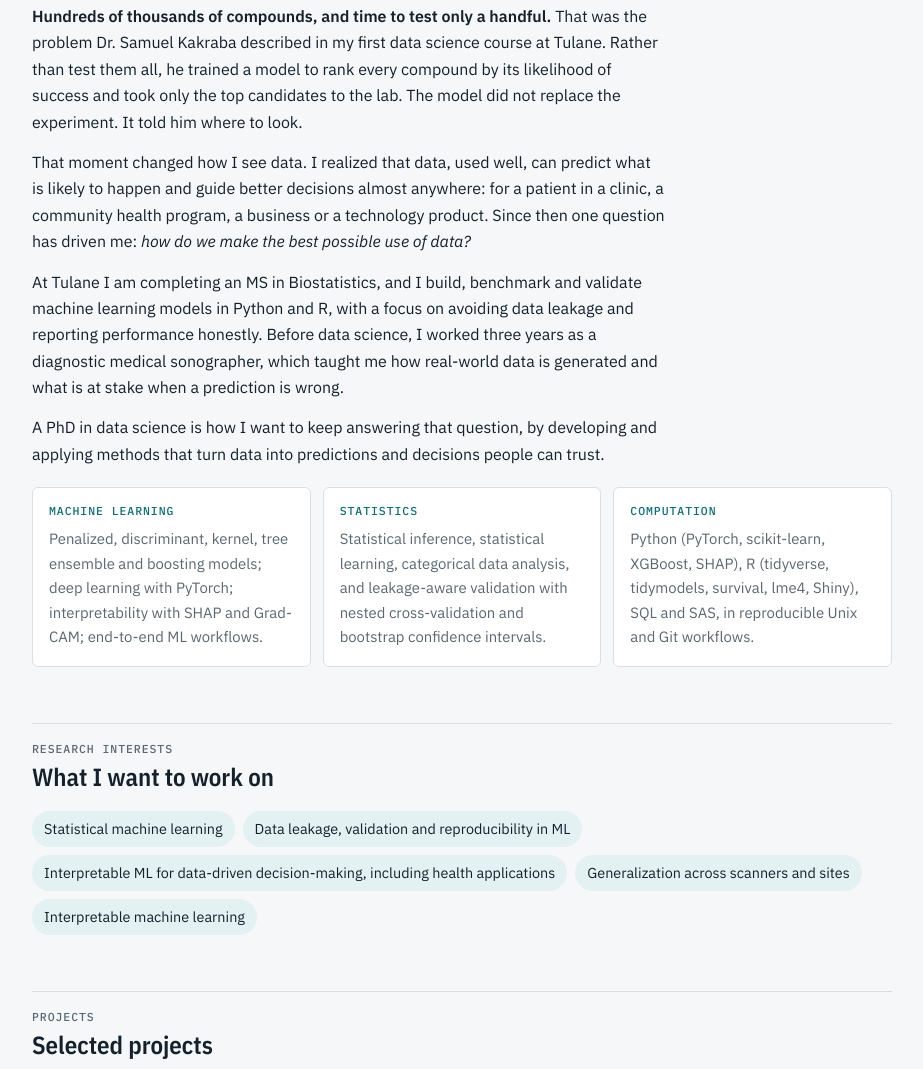
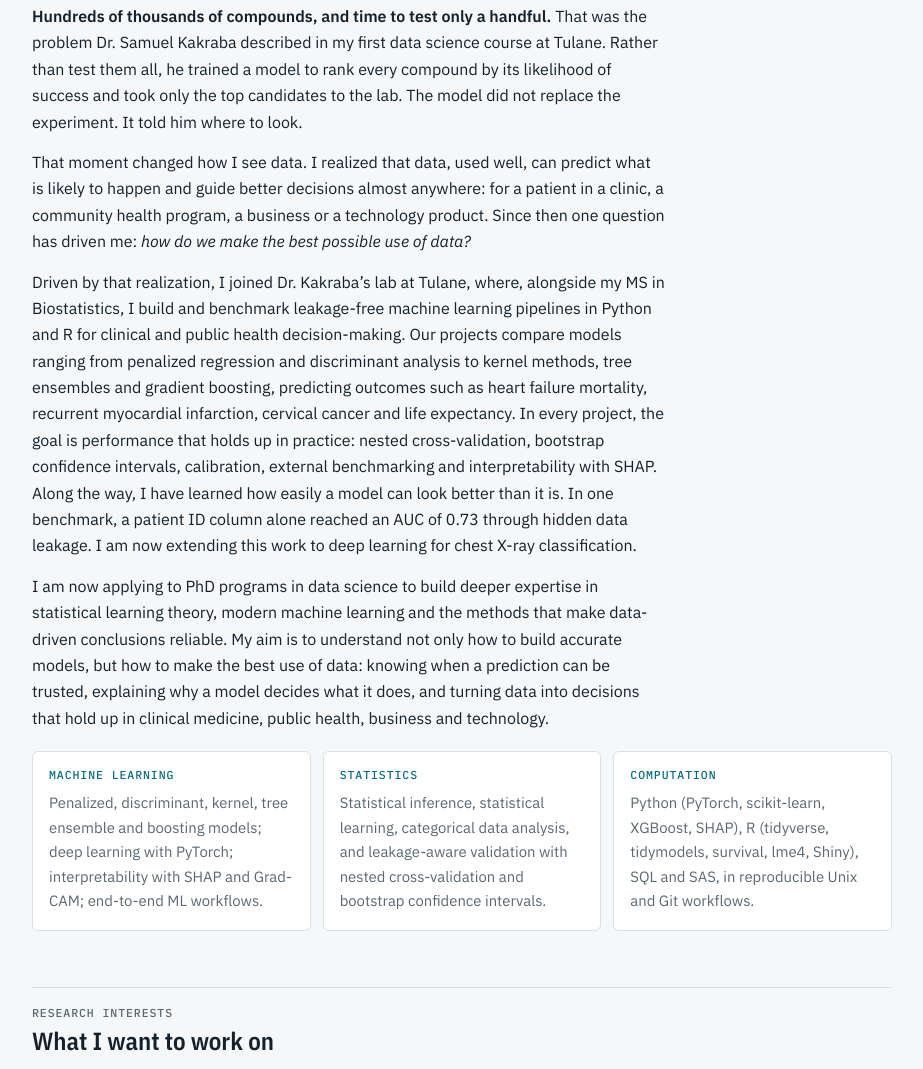
Before and after one commit to samueldibabu/samueldibabu.github.io, a plain HTML site: page index.html in a window 1280 px wide. Shown: the part 802-1871 px from the top of the page, without its empty margins (178-1101 px from the left). Drawn offline with nearby package versions, Linux system fonts and the light colour scheme.

Commit message:
Add files via upload

```diff
--- a/index.html
+++ b/index.html
@@ -150,8 +150,8 @@ footer{font:400 .75rem/1.5 var(--mono);color:var(--muted);border-top:1px solid v
     <div class="prose">
       <p><b>Hundreds of thousands of compounds, and time to test only a handful.</b> That was the problem Dr. Samuel Kakraba described in my first data science course at Tulane. Rather than test them all, he trained a model to rank every compound by its likelihood of success and took only the top candidates to the lab. The model did not replace the experiment. It told him where to look.</p>
       <p>That moment changed how I see data. I realized that data, used well, can predict what is likely to happen and guide better decisions almost anywhere: for a patient in a clinic, a community health program, a business or a technology product. Since then one question has driven me: <i>how do we make the best possible use of data?</i></p>
-      <p>At Tulane I am completing an MS in Biostatistics, and I build, benchmark and validate machine learning models in Python and R, with a focus on avoiding data leakage and reporting performance honestly. Before data science, I worked three years as a diagnostic medical sonographer, which taught me how real-world data is generated and what is at stake when a prediction is wrong.</p>
-      <p>A PhD in data science is how I want to keep answering that question, by developing and applying methods that turn data into predictions and decisions people can trust.</p>
+      <p>Driven by that realization, I joined Dr. Kakraba&rsquo;s lab at Tulane, where, alongside my MS in Biostatistics, I build and benchmark leakage-free machine learning pipelines in Python and R for clinical and public health decision-making. Our projects compare models ranging from penalized regression and discriminant analysis to kernel methods, tree ensembles and gradient boosting, predicting outcomes such as heart failure mortality, recurrent myocardial infarction, cervical cancer and life expectancy. In every project, the goal is performance that holds up in practice: nested cross-validation, bootstrap confidence intervals, calibration, external benchmarking and interpretability with SHAP. Along the way, I have learned how easily a model can look better than it is. In one benchmark, a patient ID column alone reached an AUC of 0.73 through hidden data leakage. I am now extending this work to deep learning for chest X-ray classification.</p>
+      <p>I am now applying to PhD programs in data science to build deeper expertise in statistical learning theory, modern machine learning and the methods that make data-driven conclusions reliable. My aim is to understand not only how to build accurate models, but how to make the best use of data: knowing when a prediction can be trusted, explaining why a model decides what it does, and turning data into decisions that hold up in clinical medicine, public health, business and technology.</p>
     </div>
     <div class="domains">
       <div class="domain"><span class="label">Machine learning</span><p>Penalized, discriminant, kernel, tree ensemble and boosting models; deep learning with PyTorch; interpretability with SHAP and Grad-CAM; end-to-end ML workflows.</p></div>
```
